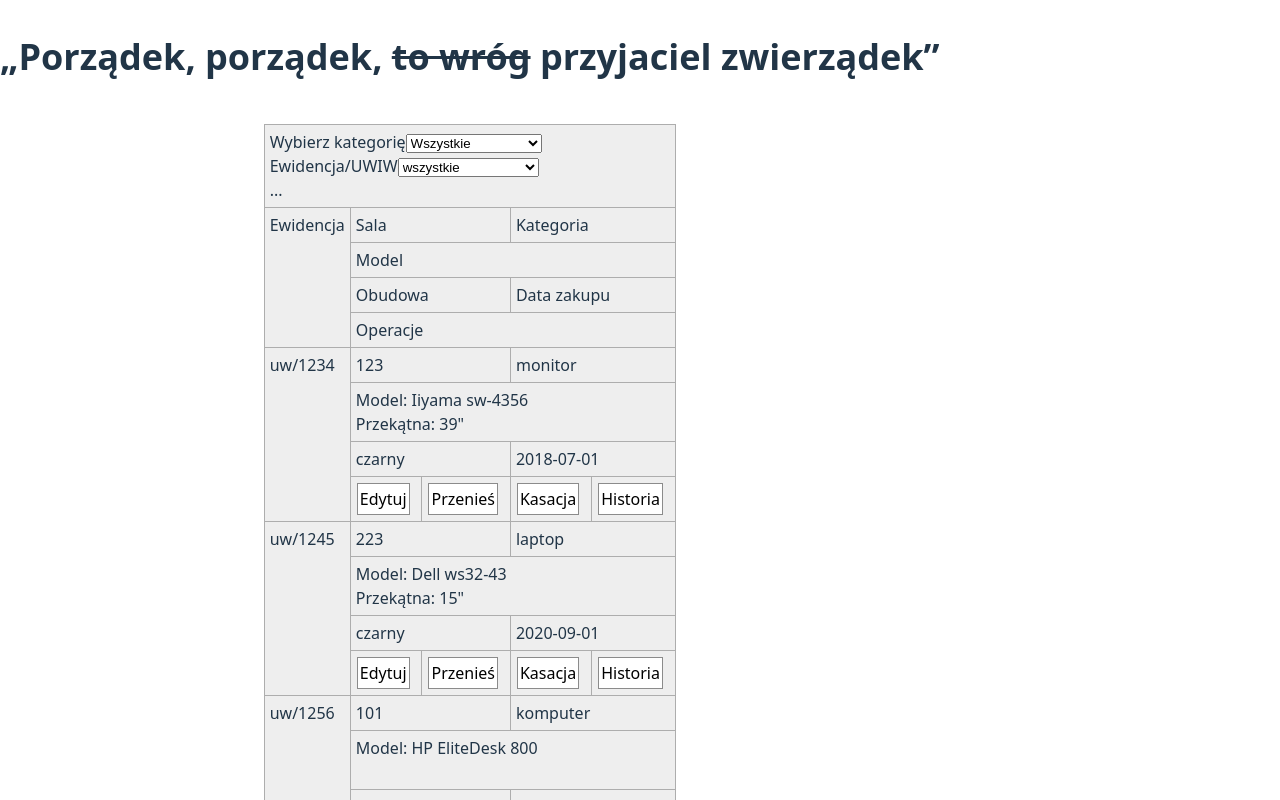
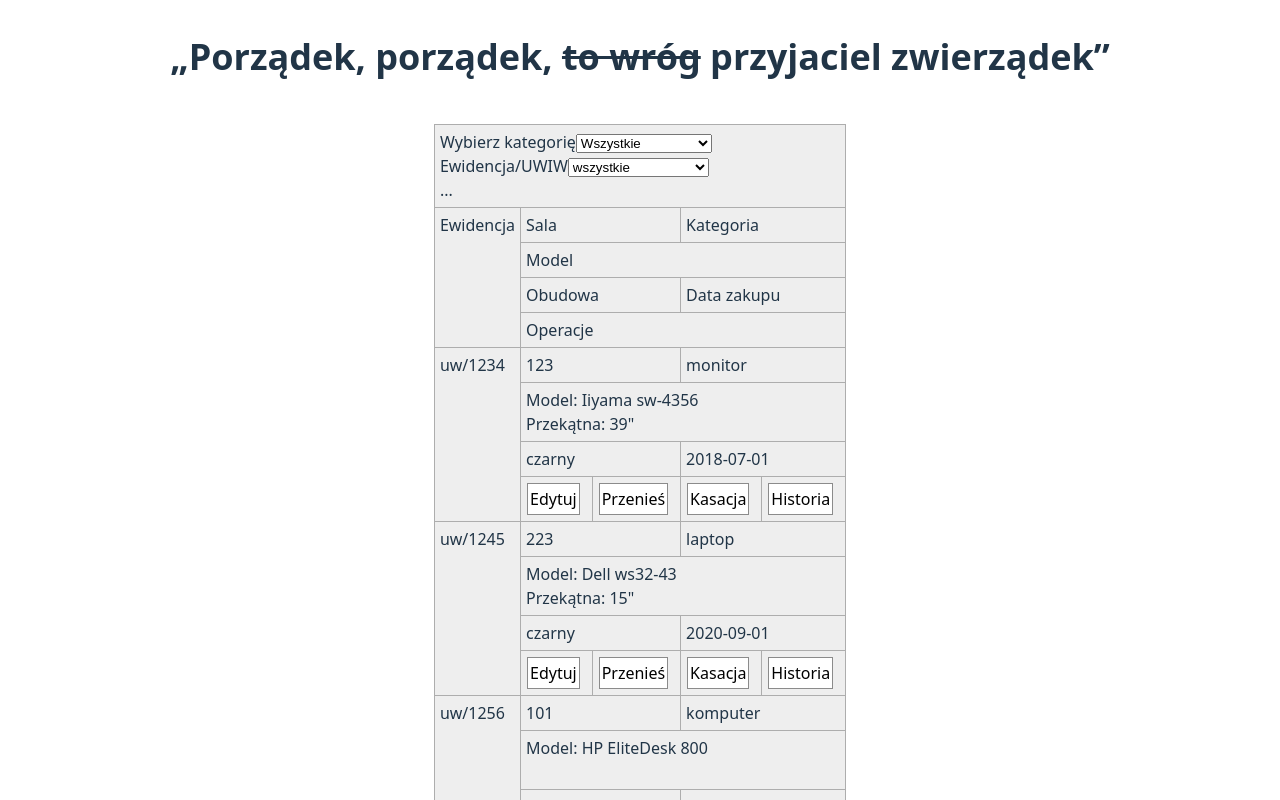
Before and after one commit to CapsNecessary/quest-aplikacja-bazodanowa, a React (Vite) app in the folder front-end/: page / in a window 1280 px wide. Shown: the top 800 px of the page. Built offline with nearby package versions, Linux system fonts and the light colour scheme.

Commit message:
deleted useless div in App.jsx

```diff
--- a/front-end/index.html
+++ b/front-end/index.html
@@ -7,7 +7,7 @@
 		<title>Magazyny</title>
 	</head>
 	<body>
-		<div id="root"></div>
+		<div id="root" class="app-container"></div>
 		<script type="module" src="/src/main.jsx"></script>
 	</body>
 </html>
--- a/front-end/src/App.jsx
+++ b/front-end/src/App.jsx
@@ -8,11 +8,9 @@ function App() {
 
 	return (
 		<>
-			<div className="app-container">
-					<div className="motto">{motto}</div>
-					<Tabela />
-					<div className="copyright">{copyright}</div>
-			</div>
+			<div className="motto">{motto}</div>
+			<Tabela />
+			<div className="copyright">{copyright}</div>
 		</>
 	)
 }
```
